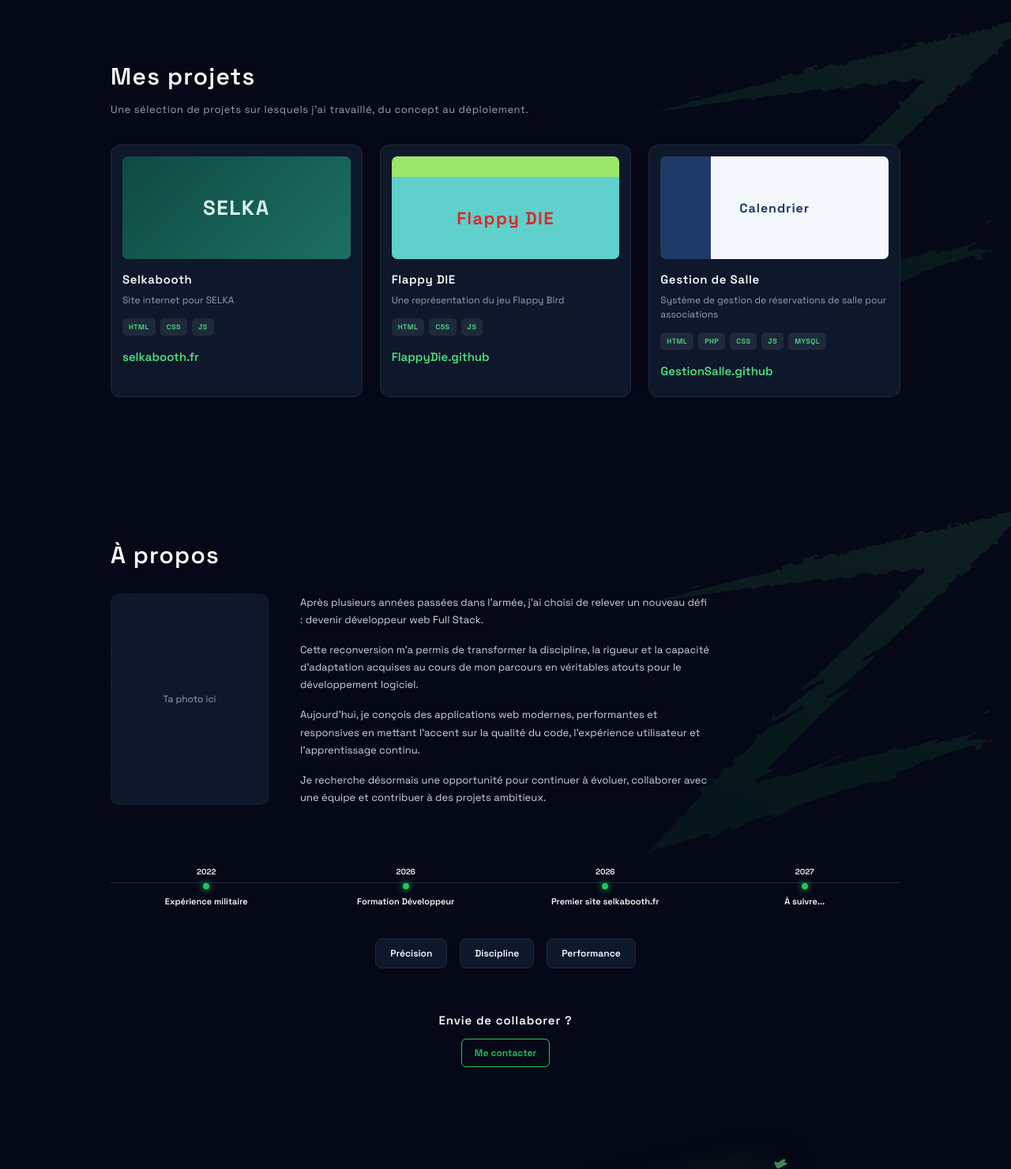
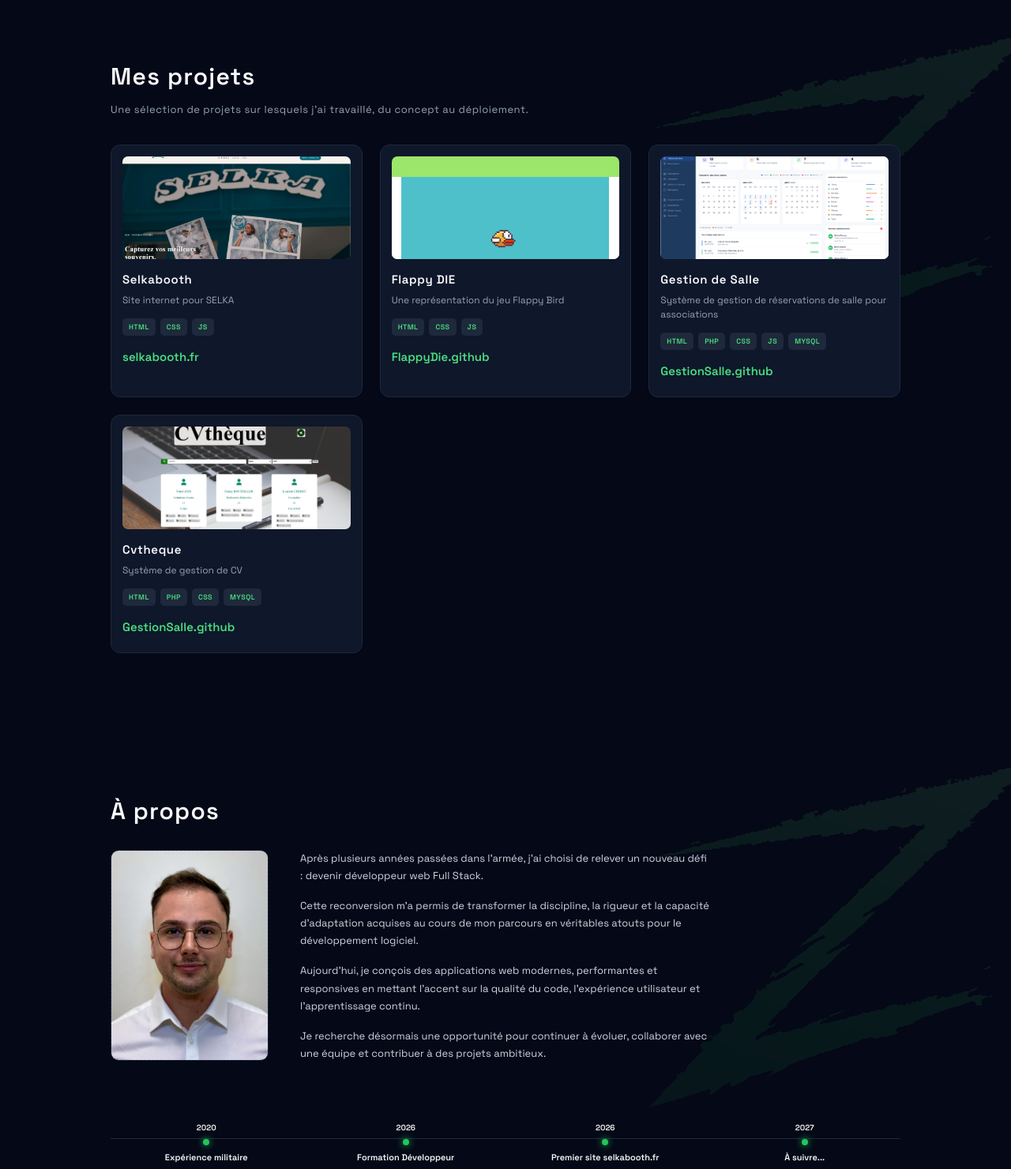
Before and after one commit to DorianLizaga-soro/PorteFolio, a plain HTML site: page index.html in a window 1280 px wide. Shown: the part 833-2313 px from the top of the page at 79% size. Drawn offline with Linux system fonts and the light colour scheme.

Commit message:
ajout image/cv

```diff
--- a/index.html
+++ b/index.html
@@ -41,7 +41,7 @@
         <div class="role st" style="--i:2"><span id="ty"></span><span class="caret"></span></div>
         <p class="lead st" style="--i:3">Du code propre, des architectures solides, des interfaces qui répondent au quart de tour.</p>
         <div class="cta st" style="--i:4"><a class="btn p" href="#projects">Voir mes projets →</a><a class="btn" href="assets/cv/CV-Dorian-Lizaga-soro.pdf" download>Télécharger mon CV</a></div>
-        <div class="mini st" style="--i:5"><a href="#" target="_blank" rel="noopener">GitHub ↗</a><a href="#" target="_blank" rel="noopener">LinkedIn ↗</a><a href="mailto:dorianlizagasoro@gmail.com">E-mail ↗</a></div>
+        <div class="mini st" style="--i:5"><a href="https://github.com/DorianLizaga-soro" target="_blank" rel="noopener">GitHub ↗</a><a href="https://www.linkedin.com/in/dorian-lizaga-soro-75b132400" target="_blank" rel="noopener">LinkedIn ↗</a><a href="mailto:dorianlizagasoro@gmail.com">E-mail ↗</a></div>
       </div>
       <div class="code st" style="--i:3">
         <div class="tb"><i></i><i></i><i></i><span>dorian.js</span></div>
@@ -58,7 +58,7 @@
       </div>
     </div>
     <div class="stack st" style="--i:6"><h3>STACK TECHNIQUE</h3>
-      <div class="tiles"><span class="tile">GitHub</span><span class="tile">HTML5</span><span class="tile">CSS3</span><span class="tile">React</span><span class="tile">PHP</span><span class="tile">TS</span><span class="tile">JS</span><span class="tile">MySQL</span></div>
+      <div class="tiles"><span class="tile">GitHub</span><span class="tile">HTML5</span><span class="tile">CSS3</span><span class="tile">React</span><span class="tile">Symfony</span><span class="tile">PHP</span><span class="tile">JS</span><span class="tile">MySQL</span></div>
     </div>
   </div>
   <div class="cue" onclick="document.getElementById('projects').scrollIntoView()"></div>
@@ -71,8 +71,9 @@
     <p class="sub">Une sélection de projets sur lesquels j'ai travaillé, du concept au déploiement.</p>
     <div class="grid">
       <article class="card"><div class="th a">SELKA<img src="assets/images/projets/selkabooth.jpg" alt="SELKA" onerror="this.remove()"></div><h4>Selkabooth</h4><p>Site internet pour SELKA</p><div class="chips"><span>HTML</span><span>CSS</span><span>JS</span></div><a href="https://selkabooth.fr" target="_blank" rel="noopener">selkabooth.fr</a></article>
-      <article class="card"><div class="th b">Flappy DIE<img src="assets/images/projets/flappy-die.jpg" alt="Flappy DIE" onerror="this.remove()"></div><h4>Flappy DIE</h4><p>Une représentation du jeu Flappy Bird</p><div class="chips"><span>HTML</span><span>CSS</span><span>JS</span></div><a href="#" target="_blank" rel="noopener">FlappyDie.github</a></article>
-      <article class="card"><div class="th c">Calendrier<img src="assets/images/projets/gestion-salle.jpg" alt="Calendrier" onerror="this.remove()"></div><h4>Gestion de Salle</h4><p>Système de gestion de réservations de salle pour associations</p><div class="chips"><span>HTML</span><span>PHP</span><span>CSS</span><span>JS</span><span>MYSQL</span></div><a href="#" target="_blank" rel="noopener">GestionSalle.github</a></article>
+      <article class="card"><div class="th b">Flappy DIE<img src="assets/images/projets/flappy-die.jpg" alt="Flappy DIE" onerror="this.remove()"></div><h4>Flappy DIE</h4><p>Une représentation du jeu Flappy Bird</p><div class="chips"><span>HTML</span><span>CSS</span><span>JS</span></div><a href="https://dorianlizaga-soro.github.io/FlappyDie/" target="_blank" rel="noopener">FlappyDie.github</a></article>
+      <article class="card"><div class="th c">Calendrier<img src="assets/images/projets/gestion-salle.jpg" alt="Calendrier" onerror="this.remove()"></div><h4>Gestion de Salle</h4><p>Système de gestion de réservations de salle pour associations</p><div class="chips"><span>HTML</span><span>PHP</span><span>CSS</span><span>JS</span><span>MYSQL</span></div><a href="https://github.com/DorianLizaga-soro/Gestion_Reservations_Salle" target="_blank" rel="noopener">GestionSalle.github</a></article>
+      <article class="card"><div class="th d">Cvtheque<img src="assets/images/projets/Cvtheque.jpg" alt="Cvtheque" onerror="this.remove()"></div><h4>Cvtheque</h4><p>Système de gestion de CV</p><div class="chips"><span>HTML</span><span>PHP</span><span>CSS</span><span>MYSQL</span></div><a href="https://github.com/DorianLizaga-soro/Gestion_Reservations_Salle" target="_blank" rel="noopener">GestionSalle.github</a></article>
     </div>
   </div>
 </section>
@@ -82,7 +83,7 @@
   <div class="in rv">
     <h2 class="t">À propos</h2>
     <div class="ab" style="margin-top:30px">
-      <div class="ph"><img src="assets/images/profil.jpg" alt="Dorian Lizaga-soro" onerror="this.remove()">Ta photo ici</div>
+      <div class="ph"><img src="assets/images/profil.jpg" alt="Dorian Lizaga-soro" onerror="this.remove()"></div>
       <div>
         <p>Après plusieurs années passées dans l'armée, j'ai choisi de relever un nouveau défi : devenir développeur web Full Stack.</p>
         <p>Cette reconversion m'a permis de transformer la discipline, la rigueur et la capacité d'adaptation acquises au cours de mon parcours en véritables atouts pour le développement logiciel.</p>
@@ -91,7 +92,7 @@
       </div>
     </div>
     <div class="tl">
-      <div><small>2022</small><i></i>Expérience militaire</div>
+      <div><small>2020</small><i></i>Expérience militaire</div>
       <div><small>2026</small><i></i>Formation Développeur</div>
       <div><small>2026</small><i></i>Premier site selkabooth.fr</div>
       <div><small>2027</small><i></i>À suivre...</div>
@@ -107,7 +108,7 @@
     <h2 class="t">Travaillons ensemble</h2>
     <p class="sub" style="margin-bottom:0">Une question, un projet en tête ? N'hésite pas à me contacter.</p>
     <a class="mail" href="mailto:dorianlizagasoro@gmail.com">dorianlizagasoro@gmail.com</a>
-    <div class="soc"><a href="#" target="_blank" rel="noopener" aria-label="GitHub">GH</a><a href="#" target="_blank" rel="noopener" aria-label="LinkedIn">in</a></div>
+    <div class="soc"><a href="https://github.com/DorianLizaga-soro" target="_blank" rel="noopener" aria-label="GitHub">GH</a><a href="https://www.linkedin.com/in/dorian-lizaga-soro-75b132400" target="_blank" rel="noopener" aria-label="LinkedIn">in</a></div>
   </div>
 </section>
 
```
Also changed, not shown: assets/cv/LISEZMOI.txt (deleted), assets/images/LISEZMOI.txt (deleted), assets/images/profil.jpg (added), assets/images/projets/Cvtheque.jpg (added), assets/images/projets/LISEZMOI.txt (deleted), assets/images/projets/flappy-die.jpg (added), assets/images/projets/gestion-salle.jpg (added), assets/images/projets/selkabooth.jpg (added), 1 other file.
